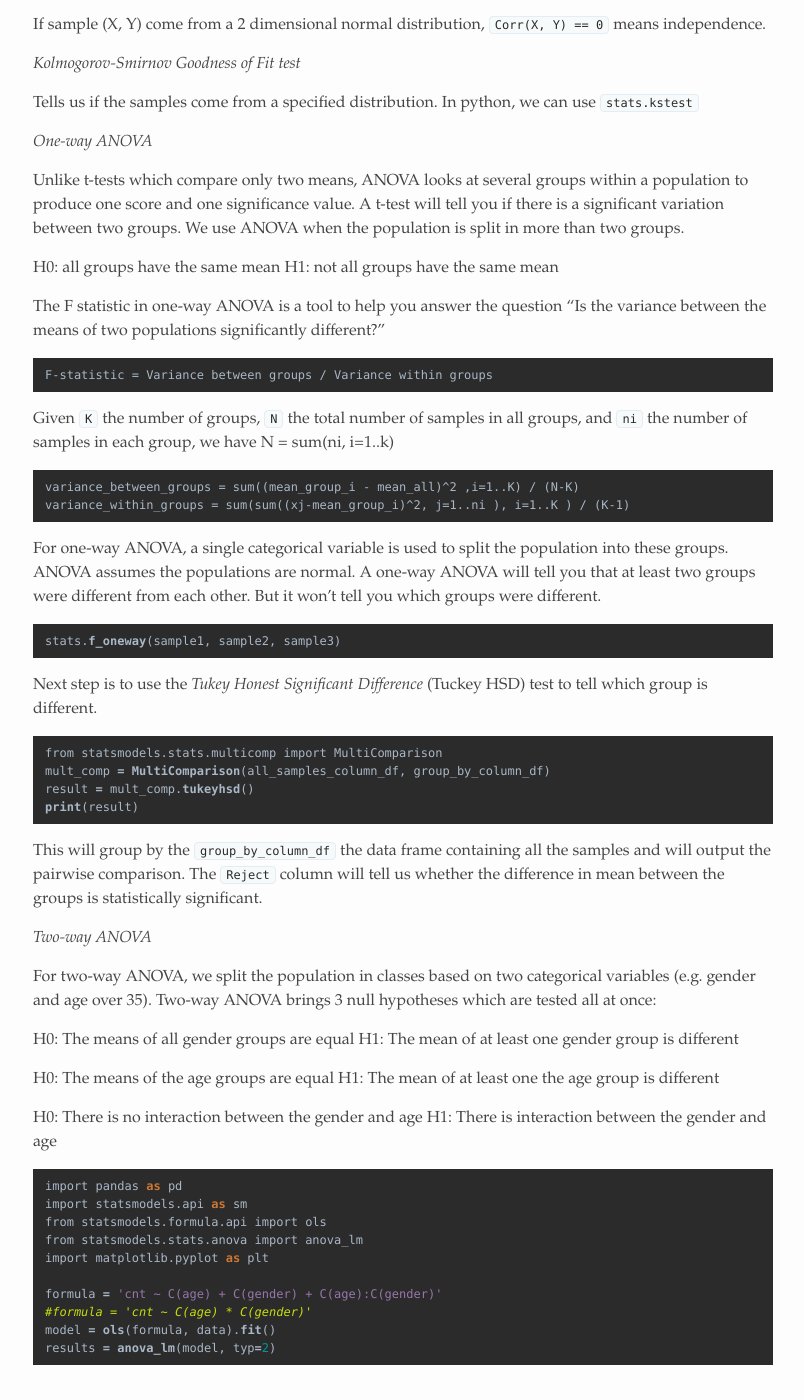
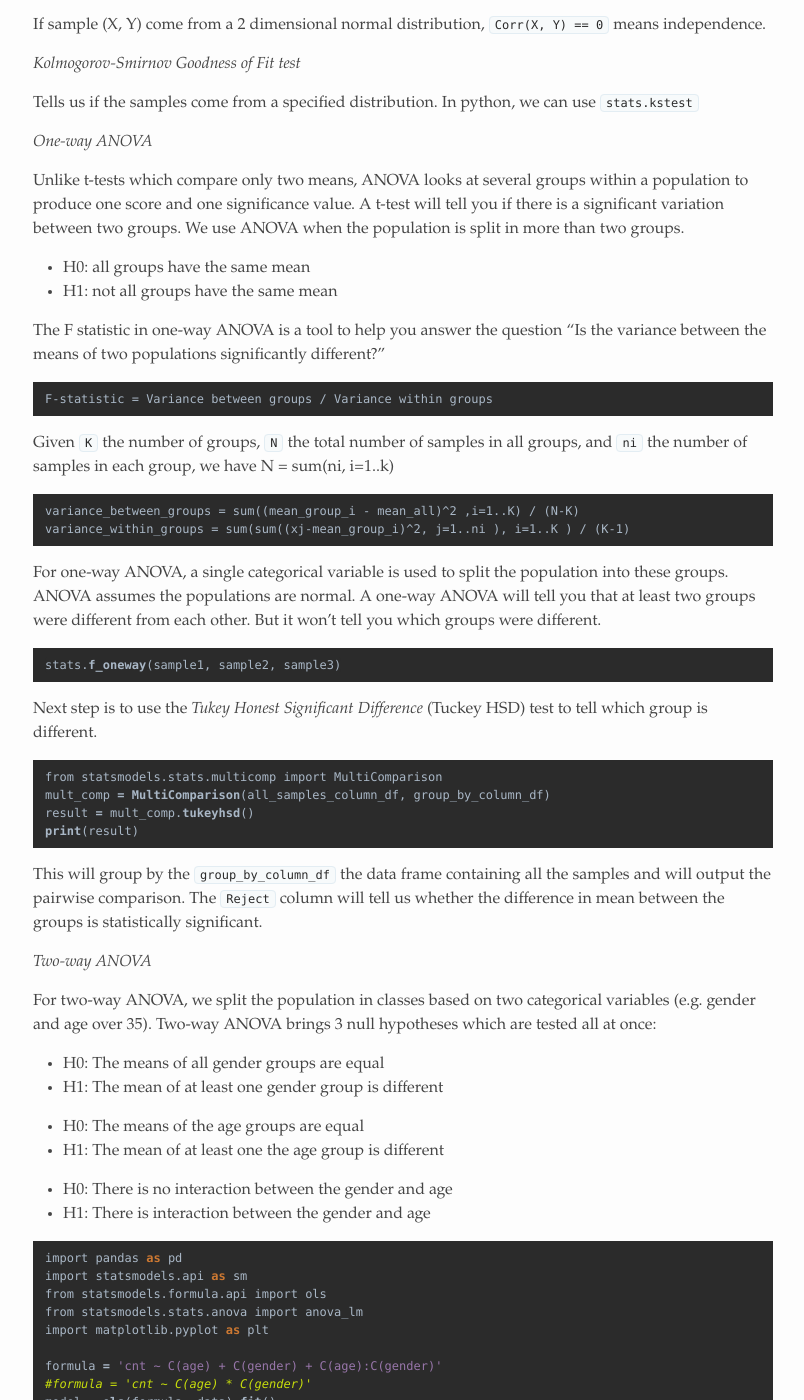
Before and after one commit to alexandrugris/my-jekyll-tech-blog, a Jekyll site: the page built from MyBlog/_posts/2019-12-27-stats-again.markdown, in a window 1280 px wide and 1400 px high, scrolled down 5016 px. Shown: the whole window, without its empty margins (237-1041 px from the left). Built offline with Jekyll 4.4.1, drawn with Linux system fonts in a browser that asks for light colours.

Commit message:
small fixes

````diff
--- a/MyBlog/_posts/2019-12-01-decision-trees.markdown
+++ b/MyBlog/_posts/2019-12-01-decision-trees.markdown
@@ -28,4 +28,4 @@ The bias to given by the training set selection or feature choices are tackled b
 
 Building the decision tree is a recursive process. At each step a feature is selected and a value based on which to do the split. The selection is made such that the highest information gain is attained, that is, the set is best split across its categories, meaning each group as as homogenous as possible.
 
-### TODO: analyze with decision trees the data from telco -> the one with telco from UCU - telco.csv in data folder
+### TODO: analyze with decision trees the data from telco -> the one with telco from  - telco.csv in data folder
--- a/MyBlog/_posts/2019-12-27-stats-again.markdown
+++ b/MyBlog/_posts/2019-12-27-stats-again.markdown
@@ -214,8 +214,8 @@ Tells us if the samples come from a specified distribution. In python, we can us
 
 Unlike t-tests which compare only two means, ANOVA looks at several groups within a population to produce one score and one significance value. A t-test will tell you if there is a significant variation between two groups. We use ANOVA when the population is split in more than two groups.
 
-H0: all groups have the same mean
-H1: not all groups have the same mean
+- H0: all groups have the same mean
+- H1: not all groups have the same mean
 
 The F statistic in one-way ANOVA is a tool to help you answer the question “Is the variance between the means of two populations significantly different?"
 
@@ -252,14 +252,14 @@ This will group by the `group_by_column_df` the data frame containing all the sa
 
 For two-way ANOVA, we split the population in classes based on two categorical variables (e.g. gender and age over 35). Two-way ANOVA brings 3 null hypotheses which are tested all at once:
 
-H0: The means of all gender groups are equal
-H1: The mean of at least one gender group is different
+- H0: The means of all gender groups are equal
+- H1: The mean of at least one gender group is different
 
-H0: The means of the age groups are equal
-H1: The mean of at least one the age group is different
+- H0: The means of the age groups are equal
+- H1: The mean of at least one the age group is different
 
-H0: There is no interaction between the gender and age
-H1: There is interaction between the gender and age
+- H0: There is no interaction between the gender and age
+- H1: There is interaction between the gender and age
 
 ```python
 import pandas as pd
````
